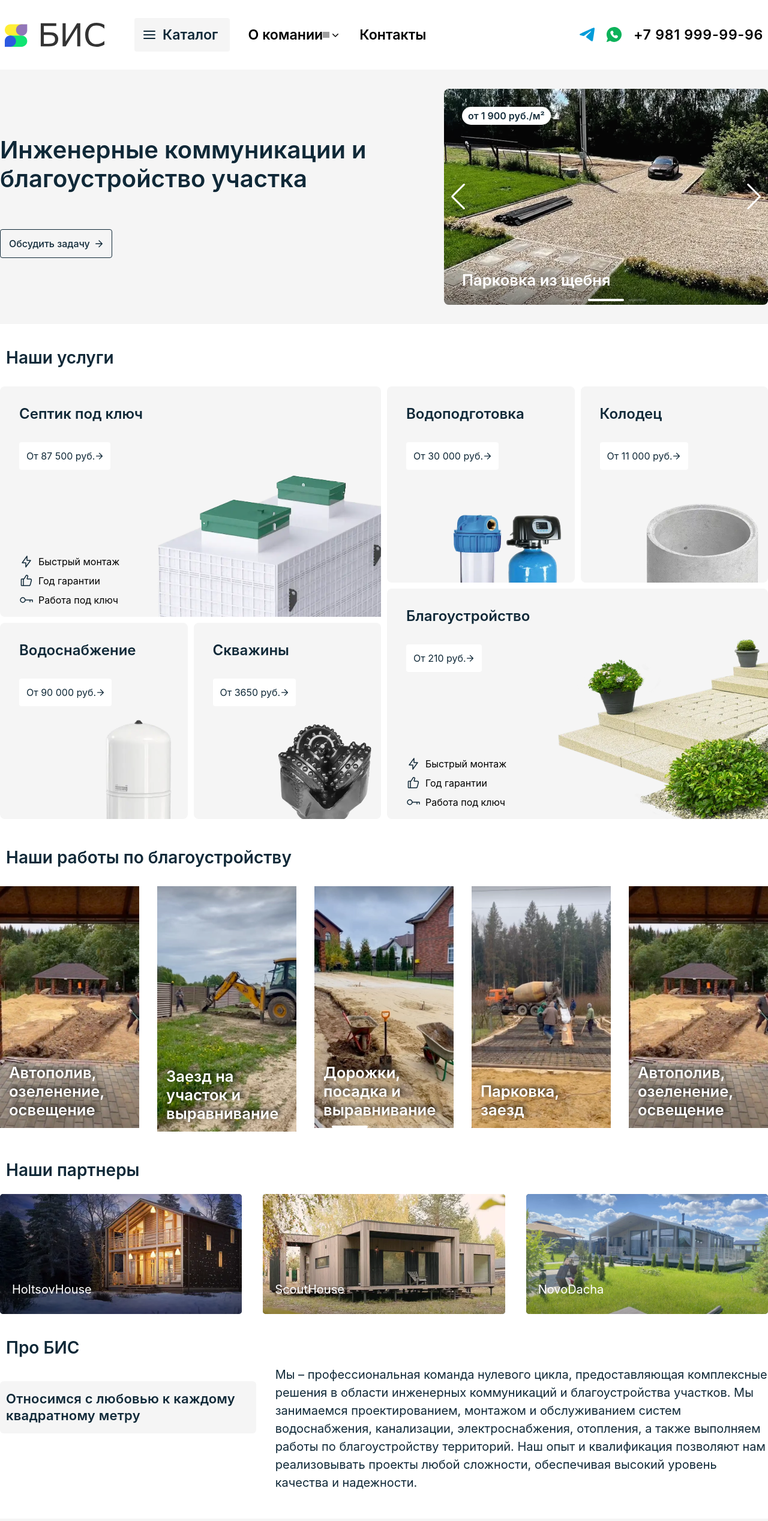
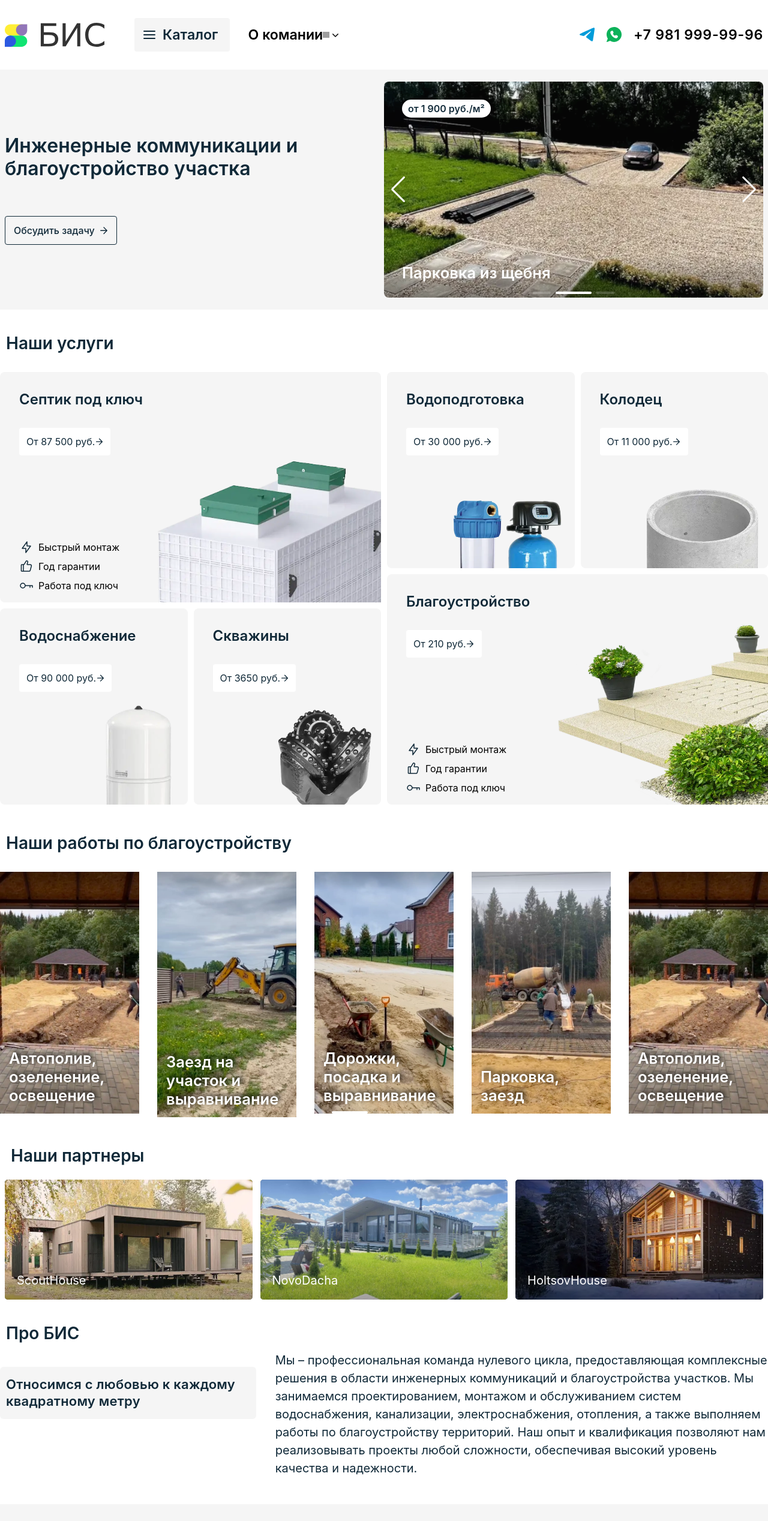
Before and after one commit to ShizLo/bis-tv, a Vue app: page / in a window 1280 px wide. Shown: the top 2535 px of the page at 60% size. Built offline with nearby package versions, Linux system fonts and the light colour scheme; grey boxes are pictures that could not be loaded.

Commit message:
Банер + партнеры

```diff
--- a/src/App.vue
+++ b/src/App.vue
@@ -142,7 +142,7 @@ import NavigationCatalog from "./components/NavigationCatalog.vue";
             </li>
             <!-- Дополнить класс выше -->
             <li class="nav__item">
-              <a class="nav__link" href="">Контакты</a>
+              <a class="nav__link-contacts" href="">Контакты</a>
             </li>
           </ul>
         </nav>
@@ -178,6 +178,11 @@ import NavigationCatalog from "./components/NavigationCatalog.vue";
             <a class="list__item link__phone" href="tel:+7 981 937-13-76">
               +7 981 999-99-96
             </a>
+            <a
+              class="list__item link__phone-mobile"
+              href="tel:+7 981 937-13-76"
+            >
+            </a>
           </li>
         </ul>
       </div>
@@ -188,10 +193,10 @@ import NavigationCatalog from "./components/NavigationCatalog.vue";
 <style lang="scss">
 @use "../src/assets/styles/app.scss" as c;
 
-.swiper {
-  width: 600px;
-  height: 300px;
-}
+// .swiper {
+//   width: 600px;
+//   height: 300px;
+// }
 .header {
   position: relative;
   width: 100%;
@@ -222,7 +227,7 @@ import NavigationCatalog from "./components/NavigationCatalog.vue";
     align-items: center;
     gap: 20px;
     @media (max-width: c.$md2) {
-      gap: 0;
+      gap: 14px;
     }
   }
 }
@@ -250,6 +255,9 @@ import NavigationCatalog from "./components/NavigationCatalog.vue";
   font-size: 1.45rem;
   text-align: center;
   cursor: pointer;
+}
+.nav__link-contacts {
+  display: none;
 }
 .catalog {
   display: none;
@@ -336,6 +344,21 @@ import NavigationCatalog from "./components/NavigationCatalog.vue";
   white-space: nowrap;
   @media (max-width: c.$md2) {
     display: none;
+  }
+  &-mobile {
+    display: none;
+    @media (max-width: c.$md2) {
+      display: flex;
+    }
+    &:before {
+      width: 20px;
+      height: 20px;
+      content: "";
+      background-image: url(../src/assets/icons/header-new-phone.svg);
+      background-position: center;
+      background-repeat: no-repeat;
+      background-size: contain;
+    }
   }
 }
 .footer {
--- a/src/assets/styles/app.scss
+++ b/src/assets/styles/app.scss
@@ -20,7 +20,7 @@ $minWinth: 320px;
 $maxWidth: 1152px; //Ширина полотна
 $maxWidthContainer: 1264px;
 $md1: calc($maxWidthContainer + 12px);
-$md2: 991.98px !default;
+$md2: 991.98px;
 $md3: 767.98px;
 $md4: 479.98px;
 //</Переменные>===============================================================================
--- a/src/components/Footer.vue
+++ b/src/components/Footer.vue
@@ -41,7 +41,7 @@
   </footer>
 </template>
 
-<style scoped>
+<style lang="scss" scoped>
 .footer {
   padding: 30px 0px 20px 0px;
   background-color: #f5f5f5;
--- a/src/components/Partners.vue
+++ b/src/components/Partners.vue
@@ -1,12 +1,44 @@
 <template>
   <section class="partners content">
-    <div class="container">
+    <div class="_container">
       <h2 class="partners__header mb-4 mt-8">Наши партнеры</h2>
-      <div class="columns-3 partner__items">
-        <div>
-          <div class="partner__item">
-            <a class="partner__link" target="_blank">
-              <span class="partner__wrapper">
+      <!-- <div class="columns-3 partners__items"> -->
+      <div class="partners__items">
+        <div class="partners__item">
+          <a class="partners__link" target="_blank">
+            <span class="partners__wrapper">
+              <img
+                width="381"
+                height="200"
+                loading="lazy"
+                src="../assets/images/ScoutHouse.webp"
+                alt=""
+              />
+            </span>
+            <div class="partners__cover">
+              <div class="partners__name">ScoutHouse</div>
+            </div>
+          </a>
+        </div>
+        <div class="partners__item">
+          <a class="partners__link" target="_blank">
+            <span class="partners__wrapper">
+              <img
+                width="381"
+                height="200"
+                loading="lazy"
+                src="../assets/images/IMG_4429-min.webp"
+                alt=""
+              />
+            </span>
+            <div class="partners__cover">
+              <div class="partners__name">NovoDacha</div>
+            </div>
+          </a>
+        </div>
+        <div class="partners__item">
+          <a class="partners__link" target="_blank">
+            <span class="partners__wrapper">
               <img
                 width="381"
                 height="200"
@@ -15,81 +47,68 @@
                 alt=""
               />
             </span>
-              <div class="partner__cover">
-                <div class="partner__name">HoltsovHouse</div>
+            <div class="partners__cover">
+              <div class="partners__name">HoltsovHouse</div>
             </div>
           </a>
-          </div>
-        </div>
-        <div>
-          <div class="partners__item">
-            <div class="partner__item">
-              <a class="partner__link" target="_blank">
-                <span class="partner__wrapper">
-                  <img
-                    width="381"
-                    height="200"
-                    loading="lazy"
-                    src="../assets/images/ScoutHouse.webp"
-                    alt=""
-                  />
-                </span>
-                <div class="partner__cover">
-                  <div class="partner__name">ScoutHouse</div>
-                </div>
-              </a>
-            </div>
-          </div>
-        </div>
-        <div>
-          <div class="partners__item">
-            <div class="partner__item">
-              <a class="partner__link" target="_blank">
-                <span class="partner__wrapper">
-                  <img
-                    width="381"
-                    height="200"
-                    loading="lazy"
-                    src="../assets/images/IMG_4429-min.webp"
-                    alt=""
-                  />
-                </span>
-                <div class="partner__cover">
-                  <div class="partner__name">NovoDacha</div>
-                </div>
-              </a>
-            </div>
-          </div>
         </div>
       </div>
     </div>
   </section>
 </template>
 
-<style scoped>
-.partners__header {
+<style lang="scss" scoped>
+@use "../assets/styles/app.scss" as c;
+
+.partners {
+  &__header {
     font-size: 28px;
     font-weight: 600;
     background: #fff;
-  display: inline-block;
     border-radius: 32px;
     padding: 3px 10px;
     color: #102938;
   }
-.partner__items {
-  column-gap: 35px;
+  &__items {
+    display: flex;
+    flex-wrap: wrap;
+    align-items: center;
+    justify-content: center;
   }
-.partner__item {
-  position: relative;
+  &__items &__link {
+    flex: 1 1 30%; /*grow | shrink | basis */
+    height: 200px;
+    @media (max-width: c.$md4) {
+      height: 170px;
     }
-.partner__link {
+  }
+  &__item {
+    display: flex;
+    flex: 1 1 30%;
+    margin: 0px 1% 0px 0px;
+    &:last-child {
+      margin: 0px 0px 0px 0px;
+    }
+    @media (max-width: c.$md1) {
+      flex: 1 1 50%;
+      margin: 0px 0px 0px 0px;
+      &:first-child {
+        padding: 0px 1% 0px 0px;
+      }
+      &:last-child {
+        max-width: 622px;
+        padding: 1% 0px 0px 0px;
+      }
+    }
+  }
+  &__link {
     position: relative;
     display: flex;
-  height: 200px;
+    // height: 200px;
     border-radius: 5px;
     overflow: hidden;
   }
-.partner__wrapper {
+  &__wrapper {
     background: #405460;
     top: 0;
     height: 100%;
@@ -97,7 +116,7 @@
     width: 100%;
     left: 0;
   }
-.partner__wrapper img {
+  &__wrapper img {
     object-fit: cover;
     top: 0;
     height: 100%;
@@ -105,15 +124,18 @@
     width: 100%;
     left: 0;
   }
-.partner__link .partner__cover {
+  &__link &__cover {
     position: absolute;
     width: 100%;
     bottom: 0;
     color: #fff;
     padding: 20px;
     transition: opacity 0.2s;
+    @media (max-width: c.$md4) {
+      padding: 10px 10px 8px 10px;
     }
-.partner__link .partner__cover::before {
+  }
+  &__link &__cover::before {
     content: " ";
     bottom: 0;
     height: 90px;
@@ -123,14 +145,14 @@
     left: 0;
     color: #fff;
   }
-.partner__link .partner__name {
+  &__link &__name {
     font-size: 20px;
     line-height: 24px;
     position: relative;
     color: #fff;
-  padding: 0 0 9px;
   }
-.partner__name {
+  &__name {
     margin: 0;
   }
+}
 </style>
--- a/src/views/HomeView.vue
+++ b/src/views/HomeView.vue
@@ -1,7 +1,8 @@
 <template>
   <div class="banner-wrapper">
-    <div class="container">
-      <div class="columns-2 py-8 flex">
+    <div class="_container">
+      <!-- <div class="columns-2 py-8 flex"> -->
+      <div class="banner">
         <div class="banner__block-text text-left">
           <h1 class="banner__text">
             Инженерные коммуникации и благоустройство участка
@@ -120,7 +121,9 @@ export default {
   },
 };
 </script>
-<style scoped>
+<style lang="scss" scoped>
+@use "../assets/styles/app.scss" as c;
+
 .test {
   background-color: red !important;
   opacity: 1;
@@ -129,6 +132,11 @@ export default {
 /* .swiper-pagination > .swiper-pagination-bullet-active {
   background-color: red !important;
 } */
+@media (max-width: c.$md3) {
+  ._container {
+    padding: 0;
+  }
+}
 .banner-gallery__elems {
   position: absolute;
   z-index: 3;
@@ -143,24 +151,23 @@ export default {
 }
 
 .swiper-container {
-  display: flex;
-  justify-content: end;
+  width: 100%;
+  height: 360px;
+  border-radius: 8px;
+  overflow: hidden;
+  @media (max-width: c.$md3) {
+    border-radius: 0;
+  }
+  @media (max-width: c.$md4) {
+    height: 300px;
+  }
 }
 .swiper {
-  width: 540px;
-  height: 360px;
-  margin: 0;
-  border-radius: 8px;
-}
-.swiper-slide {
-  position: relative;
-}
-.swiper__img {
+  max-width: 100%;
   height: 100%;
-  width: 100%;
-  object-fit: cover;
-}
-.swiper__content {
+  margin: auto;
+  margin: auto;
+  &__content {
     position: absolute;
     bottom: 0;
     left: 0;
@@ -171,6 +178,18 @@ export default {
     justify-content: space-between;
     align-items: flex-start;
     padding: 30px 30px 22px;
+    @media (max-width: c.$md3) {
+      padding: 25px 10px 22px;
+    }
+  }
+}
+.swiper-slide {
+  position: relative;
+}
+.swiper__img {
+  height: 100%;
+  width: 100%;
+  object-fit: cover;
 }
 .content__price {
   font-size: 1rem;
@@ -199,21 +218,44 @@ export default {
 }
 .banner-wrapper {
   background-color: #f5f5f5;
+  @media (max-width: c.$md4) {
+    background-color: #fff;
   }
-.banner__block-text {
+}
+.banner {
   display: flex;
+  padding: 20px 0px 20px 0px;
+
+  @media (max-width: c.$md2) {
+    flex-wrap: wrap-reverse;
+    padding: 0px 0px 0px 0px;
+  }
+  &__block-text {
+    display: flex;
+    width: 100%;
     flex-direction: column;
     justify-content: center;
     align-items: flex-start;
     gap: 60px;
+
+    @media (max-width: c.$md2) {
+      padding: 20px 10px;
+      gap: 15px;
     }
-.banner__text {
+  }
+  &__text {
     font-weight: 600;
     line-height: 120%;
-  font-size: 40px;
+    font-size: 2rem; //40
     color: #102938;
+    @media (max-width: c.$md2) {
+      font-size: 1.5rem;
     }
-.banner__button {
+    @media (max-width: c.$md4) {
+      text-align: center;
+    }
+  }
+  &__button {
     font-weight: 500;
     display: flex;
     height: 48px;
@@ -227,5 +269,9 @@ export default {
     text-align: center;
     cursor: pointer;
     transition: all 0.3s ease 0s;
+    @media (max-width: c.$md3) {
+      align-self: flex-end;
+    }
+  }
 }
 </style>
```
Also changed, not shown: src/assets/icons/header-new-phone.svg (added). Lines whose indentation alone changed are shown as unchanged.
